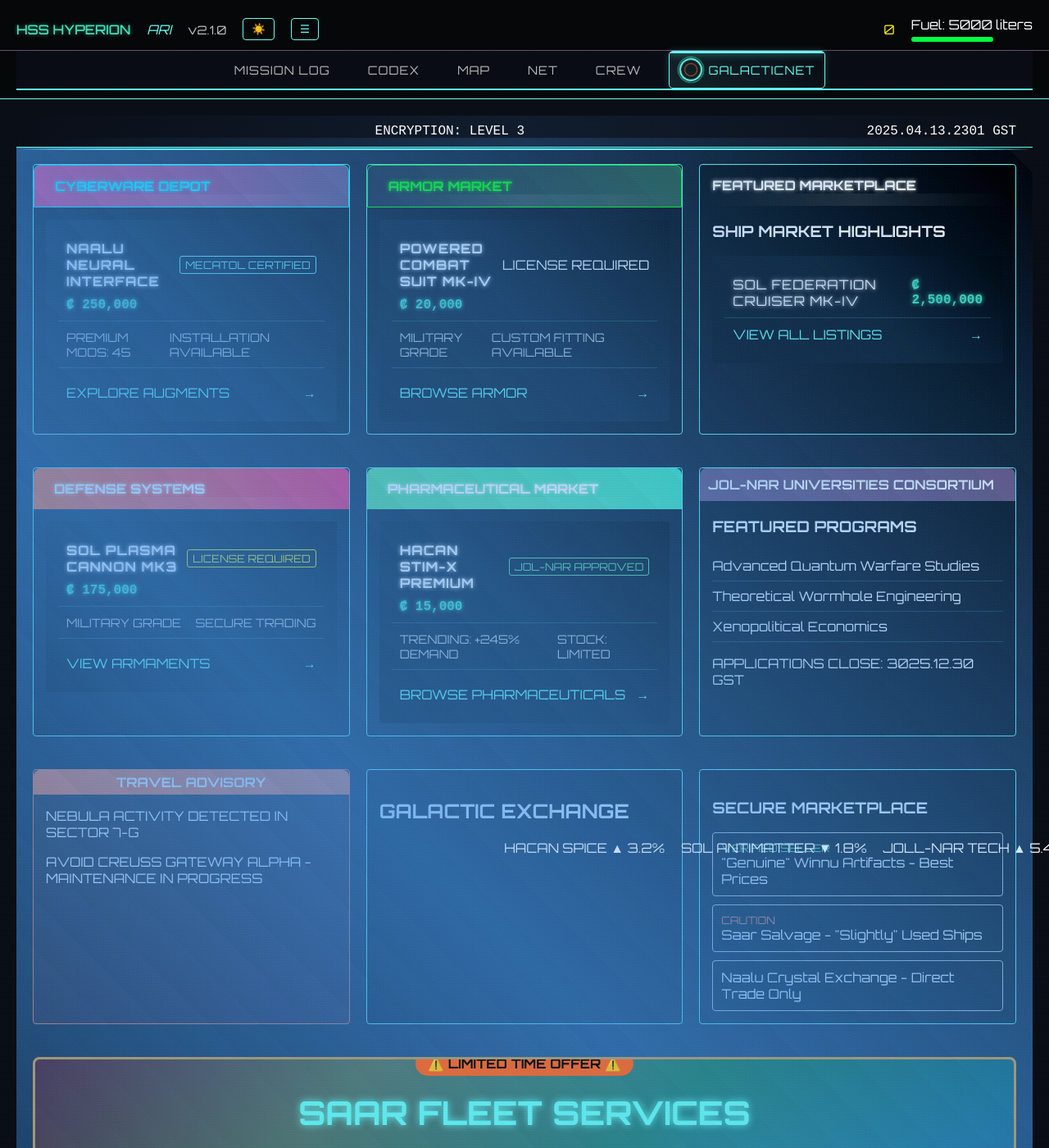
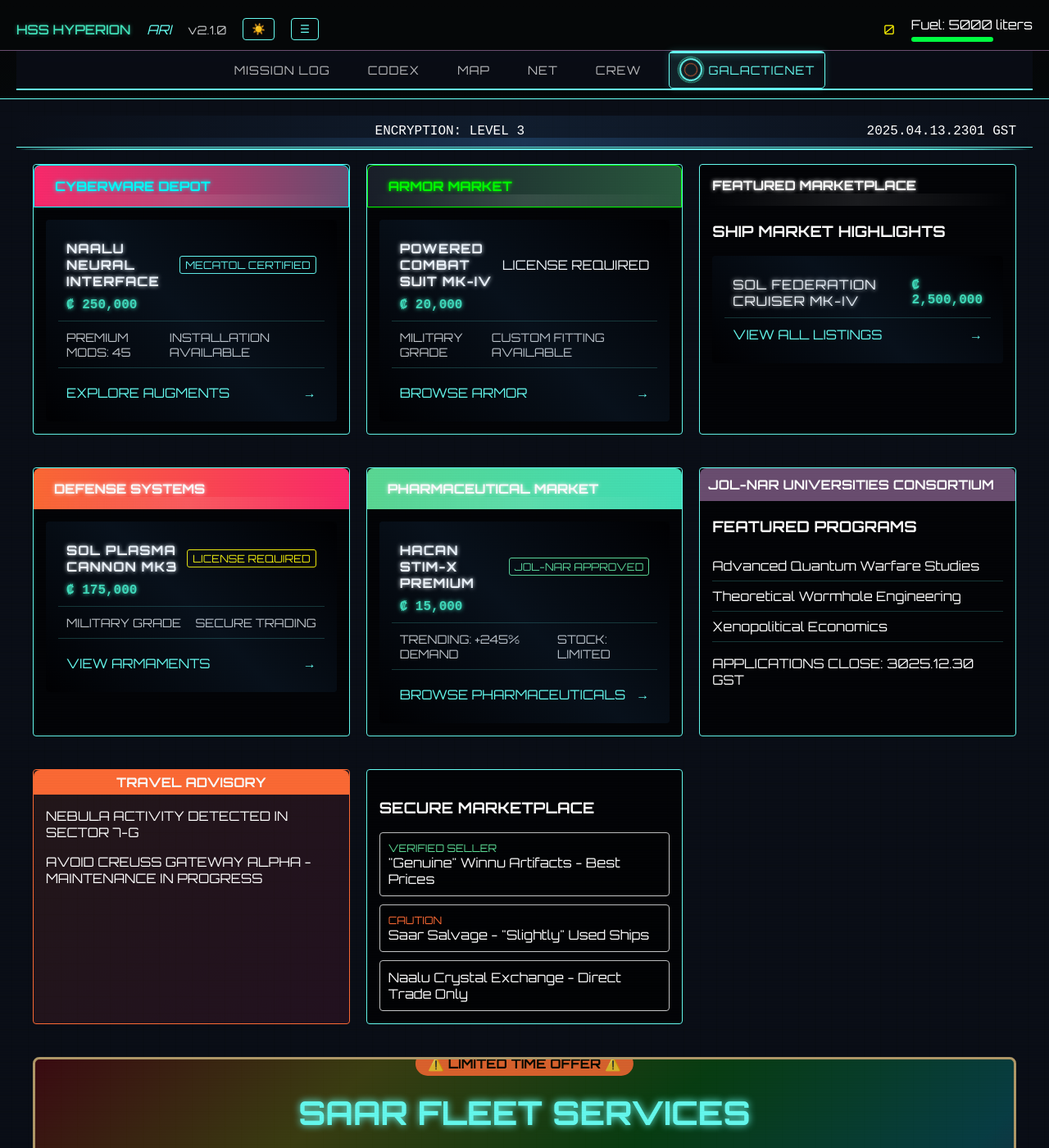
Before and after one commit to Hyperion-box/Hyperion-box.github.io, a Jekyll site: the page built from galactic-net.html, in a window 1280 px wide and 1400 px high. Shown: the whole window at 82% size. Built offline with Jekyll 4.4.1, drawn with Linux system fonts in a browser that asks for light colours.

Commit message:
Fixed hue issue, removed galnet trade ticker

```diff
--- a/galactic-net.html
+++ b/galactic-net.html
@@ -145,18 +145,6 @@ styles:
             <p>AVOID CREUSS GATEWAY ALPHA - MAINTENANCE IN PROGRESS</p>
         </div>
 
-        <!-- Market Updates with Live Ticker -->
-        <div class="net-card market">
-            <h2>GALACTIC EXCHANGE</h2>
-            <div class="trade-ticker" data-scroll="infinite">
-                <span>HACAN SPICE ▲ 3.2%</span>
-                <span>SOL ANTIMATTER ▼ 1.8%</span>
-                <span>JOLL-NAR TECH ▲ 5.4%</span>
-                <span>XXCHA PEACE BONDS ▼ 0.7%</span>
-                <span>MINDNET SHARES ▲ 12.3%</span>
-            </div>
-        </div>
-
         <!-- Classified Ads Section -->
         <div class="net-card classifieds">
             <h3>SECURE MARKETPLACE</h3>
--- a/styles/galactic-net.css
+++ b/styles/galactic-net.css
@@ -119,12 +119,6 @@
     left: 0;
     right: 0;
     bottom: 0;
-    background: linear-gradient(
-        45deg,
-        transparent 0%,
-        rgba(74, 159, 245, 0.1) 50%,
-        transparent 100%
-    );
     pointer-events: none;
 }
 
@@ -331,13 +325,6 @@
 .course-list li:hover {
     color: var(--hologram-blue);
     padding-left: 10px;
-}
-
-.trade-ticker {
-    display: flex;
-    gap: 20px;
-    animation: ticker 20s linear infinite;
-    white-space: nowrap;
 }
 
 .classified-grid {
```
